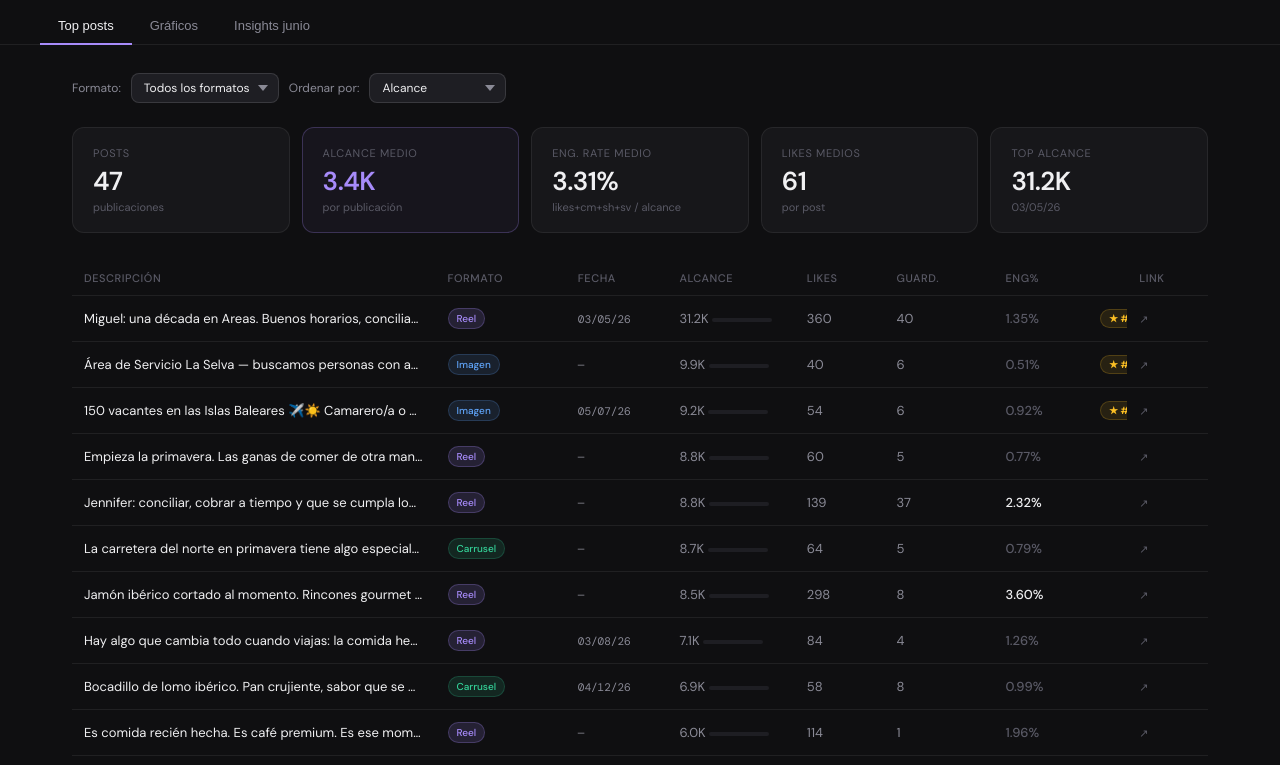
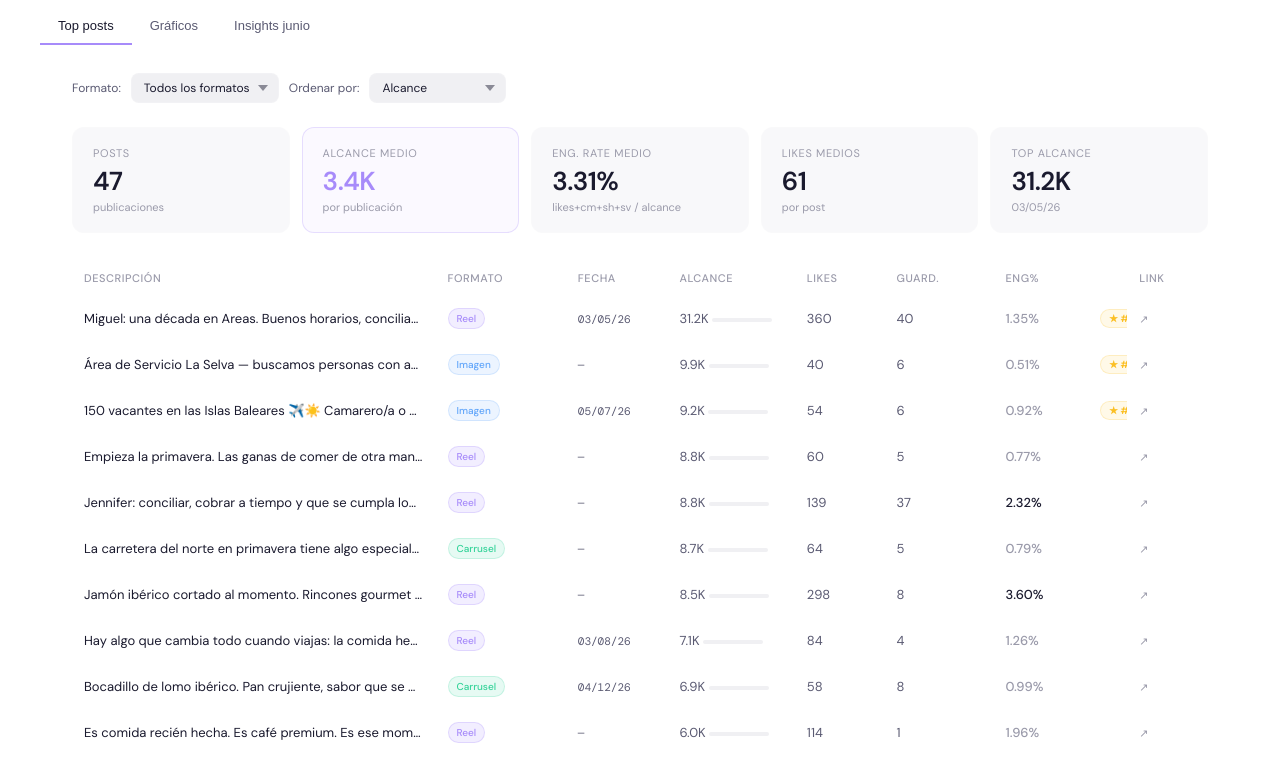
Before and after one commit to sofiaquetglas/dashboardareas, a plain HTML site: page index.html in a window 1280 px wide. Shown: the part 85-850 px from the top of the page. Drawn offline with nearby package versions, Linux system fonts and the light colour scheme.

Commit message:
Change color scheme to light mode

```diff
--- a/index.html
+++ b/index.html
@@ -9,14 +9,14 @@
 <script src="https://cdnjs.cloudflare.com/ajax/libs/Chart.js/4.4.1/chart.umd.js"></script>
 <style>
 :root {
-  --bg: #0f0f11;
-  --bg2: #17171a;
-  --bg3: #1e1e23;
+  --bg: #ffffff;
+--bg2: #f8f8fa;
+--bg3: #f0f0f3;
   --border: rgba(255,255,255,0.07);
   --border2: rgba(255,255,255,0.12);
-  --text: #f0f0f2;
-  --text2: #8a8a96;
-  --text3: #5a5a66;
+  --text: #1a1a2e;
+--text2: #5a5a72;
+--text3: #9a9aaa;
   --accent: #a78bfa;
   --accent2: #7c3aed;
   --green: #34d399;
```
